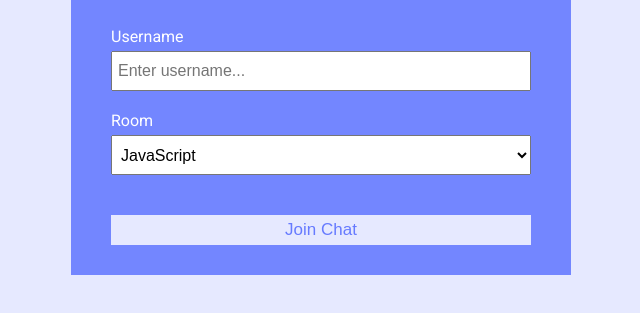
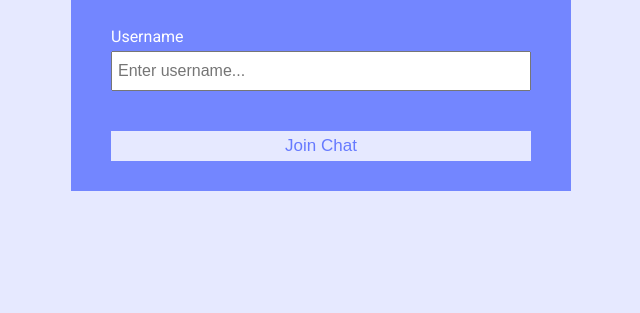
Before and after one commit to ghaidan92/LenosChat, a website: page public/index.html in a window 1280 px wide. Shown: the part 161-474 px from the top of the page, without its empty margins (319-959 px from the left). Drawn offline with Linux system fonts and the light colour scheme.

Commit message:
chat app

```diff
--- a/public/index.html
+++ b/public/index.html
@@ -30,7 +30,7 @@
 							required
 						/>
 					</div>
-					<div class="form-control">
+					<!-- <div class="form-control">
 						<label for="room">Room</label>
 						<select name="room" id="room">
 							<option value="JavaScript">JavaScript</option>
@@ -40,7 +40,7 @@
 							<option value="Ruby">Ruby</option>
 							<option value="Java">Java</option>
 						</select>
-					</div>
+					</div> -->
 					<button type="submit" class="btn">Join Chat</button>
 				</form>
 			</main>
```
